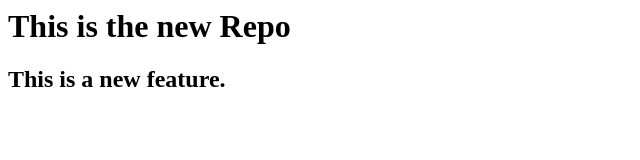
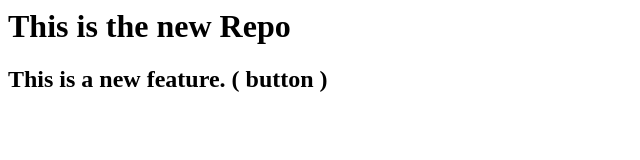
Before and after one commit to shivani9595/LocalRepo, a plain HTML site: page index.html in a window 1280 px wide. Shown: the whole page, without its empty margins (0-640 px from the left). Drawn offline with Linux system fonts and the light colour scheme.

Commit message:
Add button

```diff
--- a/index.html
+++ b/index.html
@@ -2,4 +2,4 @@
 
 <h1> This is the new Repo </h1>
 
-<h2> This is a new feature. </h2>
+<h2> This is a new feature. ( button ) </h2>
```
